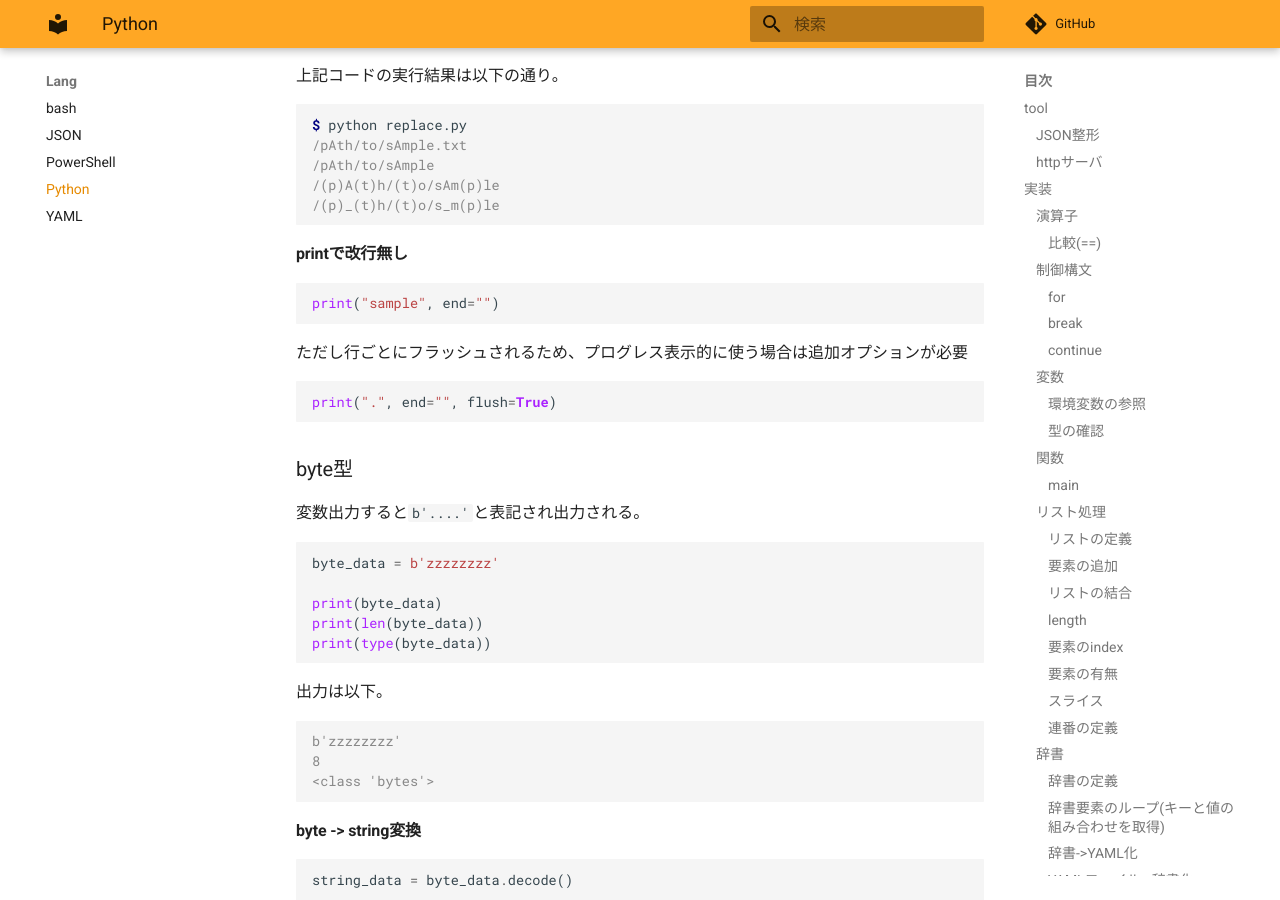
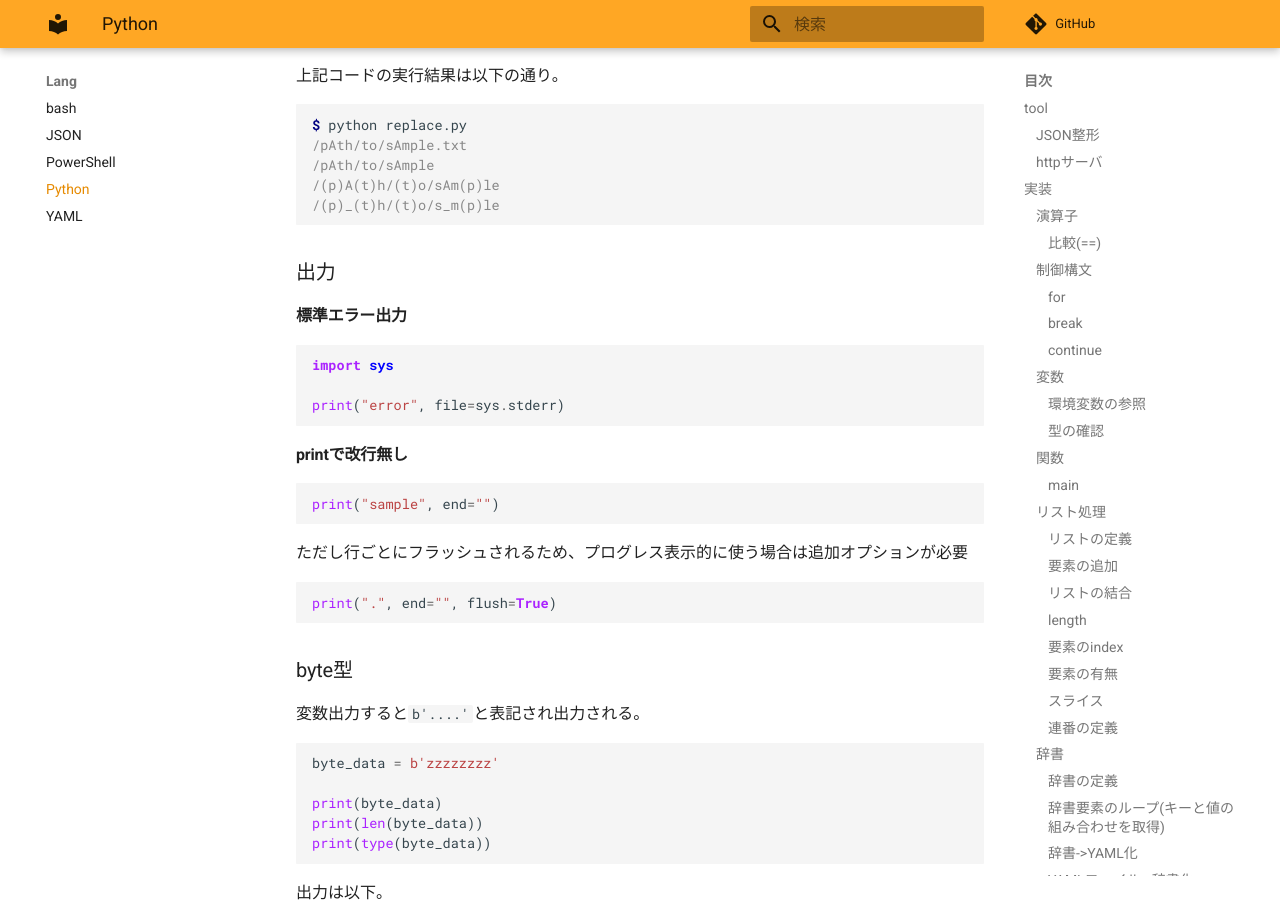
Before and after one commit to zaki-lknr/docs, an MkDocs documentation site: the page built from docs/lang/python.md, in a window 1280 px wide and 900 px high, scrolled down 8058 px. Built offline with MkDocs 1.6.1 and Material for MkDocs 9.7.7, drawn with Linux system fonts in a browser that asks for light colours; comment, search, counter and statistics services are not loaded.

Commit message:
add: lang/python: stderr出力

````diff
--- a/docs/lang/python.md
+++ b/docs/lang/python.md
@@ -424,6 +424,16 @@ $ python replace.py
 /pAth/to/sAmple
 /(p)A(t)h/(t)o/sAm(p)le
 /(p)_(t)h/(t)o/s_m(p)le
+```
+
+### 出力
+
+#### 標準エラー出力
+
+```python
+import sys
+
+print("error", file=sys.stderr)
 ```
 
 #### printで改行無し
````
